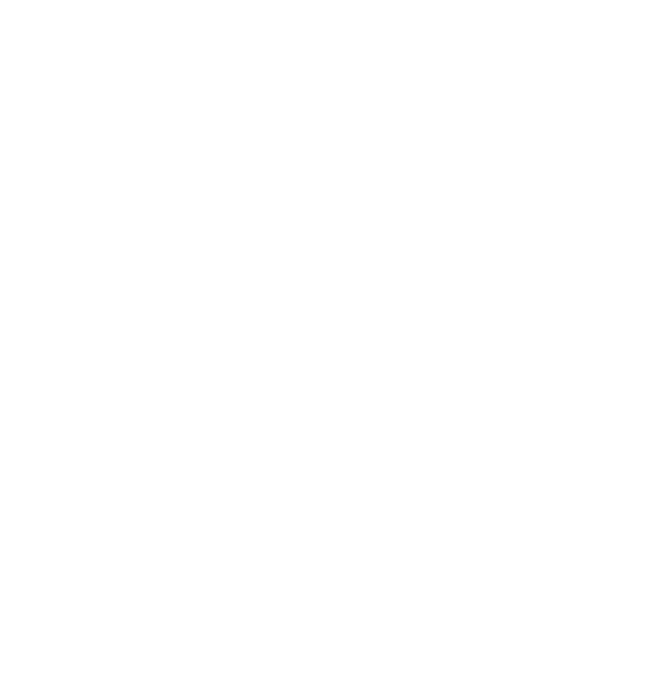
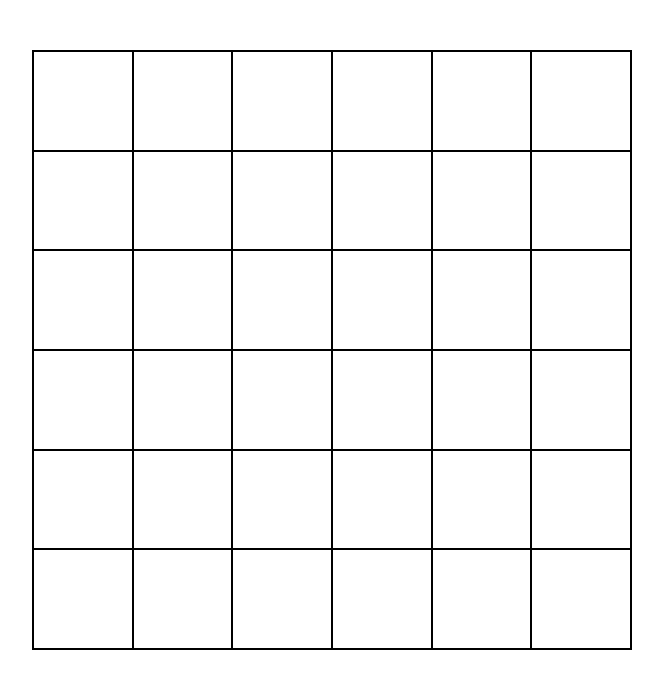
Before and after one commit to francescobiava/js-jq-ajax-grigliaquad, a plain HTML site: page index.html in a window 1280 px wide. Shown: the whole page, without its empty margins (308-971 px from the left). Drawn offline with nearby package versions, Linux system fonts and the light colour scheme.

Commit message:
generated 6x6 grid with HTML and CSS

```diff
--- a/assets/css/style.css
+++ b/assets/css/style.css
@@ -0,0 +1,28 @@
+* {
+  margin: 0;
+  padding: 0;
+  box-sizing: border-box;
+}
+
+.container {
+  margin: 50px auto;
+  width: 600px;
+  height: 600px;
+  border: 1px solid black;
+  display: flex;
+  flex-wrap: wrap;
+}
+
+.box {
+  width: calc(100% / 6);
+  height: calc(100% / 6);
+  border: 1px solid black;
+}
+
+.yellow {
+  background-color: yellow;
+}
+
+.green {
+  background-color: green;
+}
--- a/index.html
+++ b/index.html
@@ -9,6 +9,45 @@
 </head>
 <body>
 
+  <div class="container">
+    <div class="box"></div>
+    <div class="box"></div>
+    <div class="box"></div>
+    <div class="box"></div>
+    <div class="box"></div>
+    <div class="box"></div>
+    <div class="box"></div>
+    <div class="box"></div>
+    <div class="box"></div>
+    <div class="box"></div>
+    <div class="box"></div>
+    <div class="box"></div>
+    <div class="box"></div>
+    <div class="box"></div>
+    <div class="box"></div>
+    <div class="box"></div>
+    <div class="box"></div>
+    <div class="box"></div>
+    <div class="box"></div>
+    <div class="box"></div>
+    <div class="box"></div>
+    <div class="box"></div>
+    <div class="box"></div>
+    <div class="box"></div>
+    <div class="box"></div>
+    <div class="box"></div>
+    <div class="box"></div>
+    <div class="box"></div>
+    <div class="box"></div>
+    <div class="box"></div>
+    <div class="box"></div>
+    <div class="box"></div>
+    <div class="box"></div>
+    <div class="box"></div>
+    <div class="box"></div>
+    <div class="box"></div>
+  </div>
+
   <script src="https://ajax.googleapis.com/ajax/libs/jquery/3.4.1/jquery.min.js"></script>
   <script type="text/javascript" src="assets/js/script.js"></script>
 </body>
```
